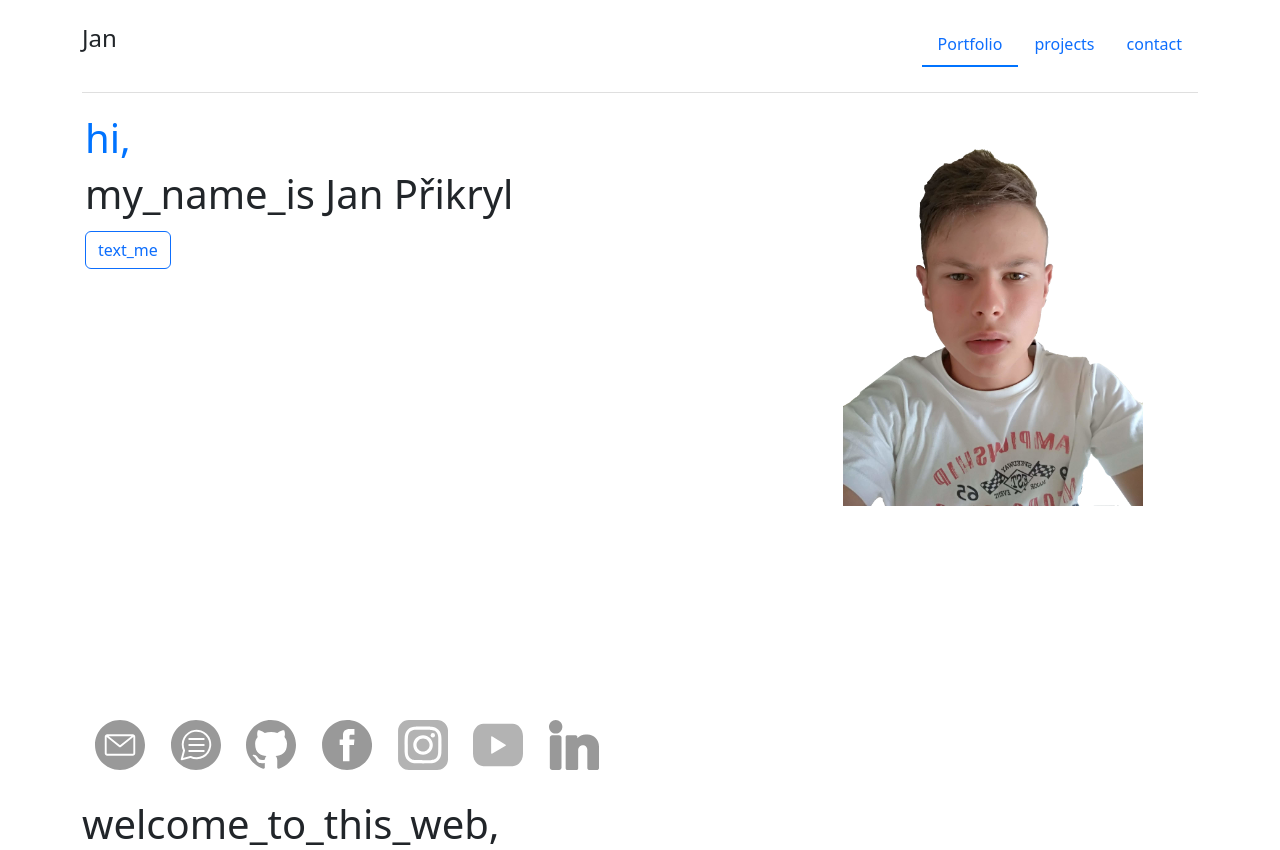
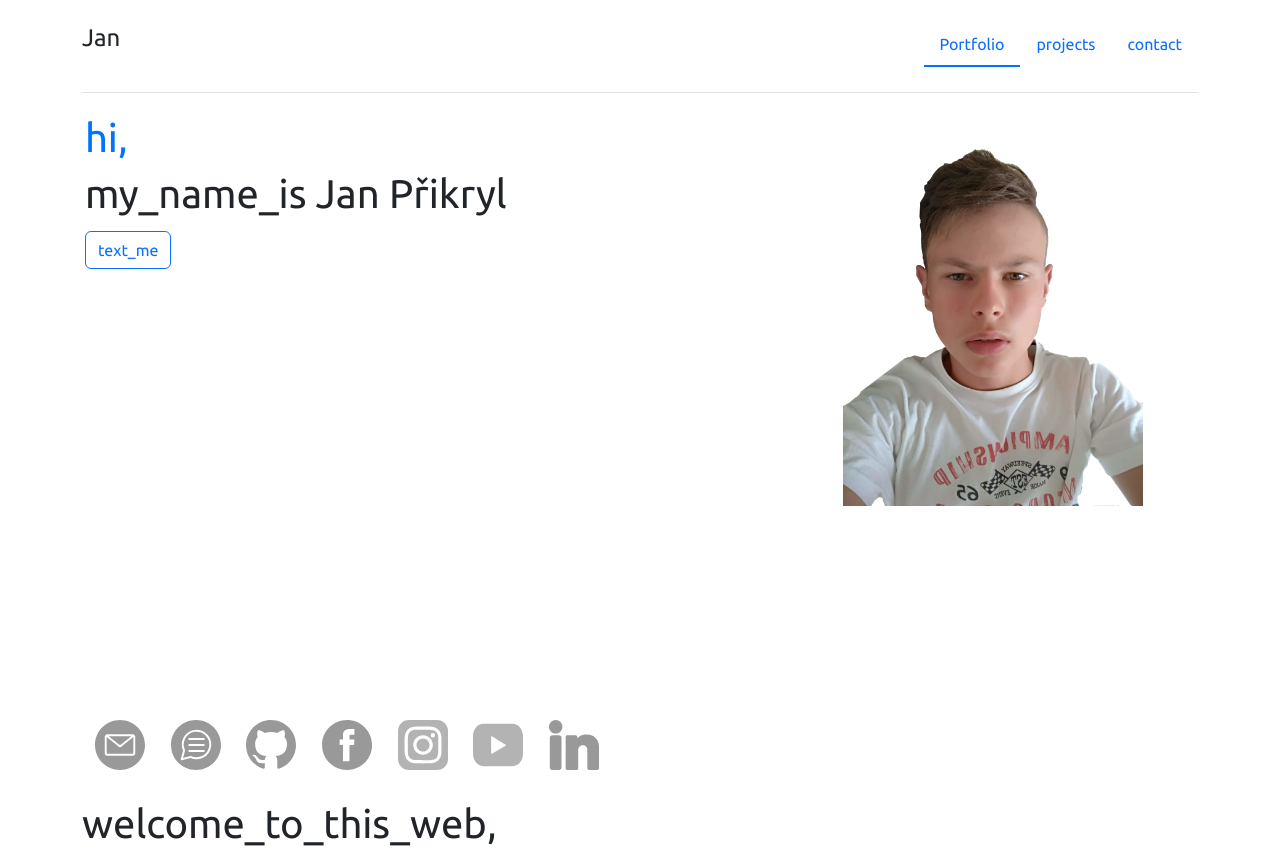
Before and after one commit to janprikryl1/Portfolio-web, a Django app: template main/templates/index.html in a window 1280 px wide. Shown: the top 850 px of the page. Run offline with Django 3.2, Linux system fonts and the light colour scheme; the template is opened without the code that fills it, so the values that code supplies are empty; some libraries are stand-ins or nearby versions.

Commit message:
Font Ubuntu

```diff
--- a/main/static/style_old.css
+++ b/main/static/style_old.css
@@ -1,3 +1,6 @@
+body {
+    font-family: Ubuntu;
+}
 @media (prefers-color-scheme: light) { /*Light mode*/
     body {
         padding-bottom: 3rem;
--- a/main/templates/contact.html
+++ b/main/templates/contact.html
@@ -11,6 +11,7 @@
     <script src="https://ajax.googleapis.com/ajax/libs/jquery/3.4.1/jquery.min.js"></script>
     {% load static %}
     <link href="{% static 'assets/dist/css/bootstrap.min.css' %}" rel="stylesheet">
+      <link rel="stylesheet" type="text/css" href="//fonts.googleapis.com/css?family=Ubuntu" />
     <link rel="stylesheet" href="{% static 'style_old.css' %}" type="text/css" />
     <link rel="stylesheet" href="{% static 'hover.css' %}" type="text/css">
 </head>
--- a/main/templates/error.html
+++ b/main/templates/error.html
@@ -11,6 +11,7 @@
     <script src="https://ajax.googleapis.com/ajax/libs/jquery/3.4.1/jquery.min.js"></script>
     {% load static %}
     <link href="{% static 'assets/dist/css/bootstrap.min.css' %}" rel="stylesheet">
+      <link rel="stylesheet" type="text/css" href="//fonts.googleapis.com/css?family=Ubuntu" />
     <link rel="stylesheet" href="{% static 'style_old.css' %}" type="text/css" />
     <link rel="stylesheet" href="{% static 'hover.css' %}" type="text/css">
 </head>
--- a/main/templates/index.html
+++ b/main/templates/index.html
@@ -10,6 +10,7 @@
     <script src="https://ajax.googleapis.com/ajax/libs/jquery/3.4.1/jquery.min.js"></script>
     {% load static %}
     <link href="{% static 'assets/dist/css/bootstrap.min.css' %}" rel="stylesheet">
+      <link rel="stylesheet" type="text/css" href="//fonts.googleapis.com/css?family=Ubuntu" />
     <link rel="stylesheet" href="{% static 'style_old.css' %}" type="text/css" />
     <link rel="stylesheet" href="{% static 'hover.css' %}" type="text/css">
 </head>
--- a/main/templates/project_details.html
+++ b/main/templates/project_details.html
@@ -14,6 +14,7 @@
     <link href="{% static 'assets/dist/css/bootstrap.min.css' %}" rel="stylesheet">
     <link rel="stylesheet" href="{% static 'magnific-popup.css' %}">
     <script src="{% static 'jquery.magnific-popup.js' %}"></script>
+      <link rel="stylesheet" type="text/css" href="//fonts.googleapis.com/css?family=Ubuntu" />
     <link rel="stylesheet" href="{% static 'style_old.css' %}" type="text/css" />
     <link rel="stylesheet" href="{% static 'hover.css' %}" type="text/css">
 </head>
--- a/main/templates/projects.html
+++ b/main/templates/projects.html
@@ -10,6 +10,7 @@
     <script src="https://ajax.googleapis.com/ajax/libs/jquery/3.4.1/jquery.min.js"></script>
     {% load static %}
     <link href="{% static 'assets/dist/css/bootstrap.min.css' %}" rel="stylesheet">
+      <link rel="stylesheet" type="text/css" href="//fonts.googleapis.com/css?family=Ubuntu" />
     <link rel="stylesheet" href="{% static 'style_old.css' %}" type="text/css" />
     <link rel="stylesheet" href="{% static 'hover.css' %}" type="text/css">
 </head>
```
